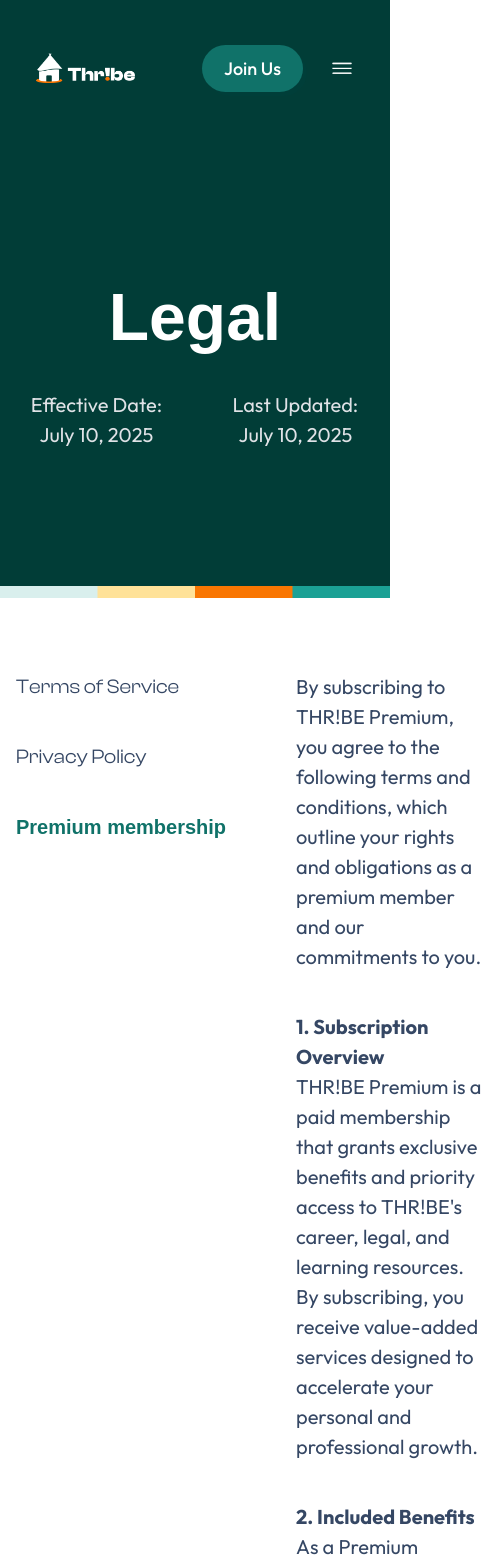
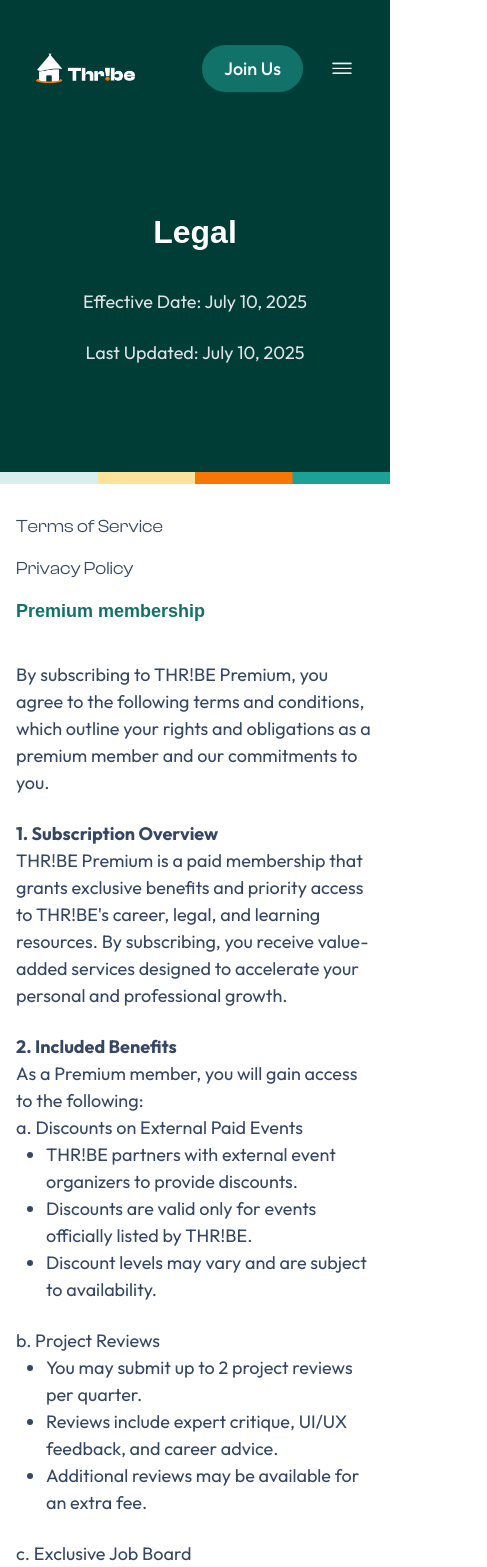
Before and after one commit to chiaka1996/thribes, a Next.js app: page /legal/membership in a window 390 px wide. Shown: the top 1567 px of the page, 487 px wide, since content can reach past the window. Built offline with nearby package versions, Linux system fonts and the light colour scheme; a web font is replaced by a local one.

Commit message:
eorking on the legal page

```diff
--- a/src/app/legal/layout.js
+++ b/src/app/legal/layout.js
@@ -12,9 +12,9 @@
         <main className="overflow-x-none">
             <section className="bg-[#013D37]">
                 <NavigationBar />
-                <div className="max-w-[1248px] mx-auto px-[16px] md:px-[20px] xl:px-0 pt-[148px] pb-[136px] text-center space-y-[40px]">
-                    <h1 className="font-clash text-[#fff] font-[600] text-[66px] leading-[100%] tracking-[1%]">Legal</h1>
-                    <div className="text-[20px] leading-[150%] tracking-[1%] text-[#DFE2E6] flex items-center justify-center gap-x-[40px]">
+                <div className="max-w-[1248px] mx-auto px-[16px] md:px-[20px] xl:px-0 pt-[80px] sm:pt-[148px] pb-[106px] sm:pb-[136px] text-center space-y-[40px]">
+                    <h1 className="font-clash text-[#fff] font-[600] text-[32px] sm:text-[66px] leading-[100%] tracking-[1%]">Legal</h1>
+                    <div className="leading-[150%] tracking-[1%] text-[#DFE2E6] flex flex-wrap items-center justify-center gap-y-[24px] gap-x-[40px]">
                         <span>Effective Date: July 10, 2025</span>
                         <span>Last Updated: July 10, 2025</span>
                     </div>
--- a/src/app/legal/membership/page.jsx
+++ b/src/app/legal/membership/page.jsx
@@ -2,15 +2,14 @@
 
 const Membership = () => {
     return(
-        <section className="max-w-[1248px] mx-auto px-[16px] md:px-[20px] xl:px-0 pt-[74px] flex gap-[40px]">
-            <div className="min-w-[240px] text-secondaryColor text-[20px] font-clash tracking-[1%] space-y-[40px] shrink-0">
+        <section className="max-w-[1248px] mx-auto px-[16px] md:px-[20px] xl:px-0 pt-[34px] sm:pt-[74px] flex flex-col md:flex-row gap-[40px]">
+            <div className="min-w-full md:min-w-[240px] text-secondaryColor font-clash tracking-[1%] space-y-[24px] sm:space-y-[40px] sm:shrink-0 leading-[100%]">
                 <div><Link href="/legal/terms-of-service" >Terms of Service</Link></div>
                 <div><Link href="/legal/privacy-policy">Privacy Policy</Link></div>
                 <div><Link href="/legal/membership" className="font-[600] text-[#107269]">Premium membership</Link></div>
-
             </div>
 
-            <div className="w-[690px] space-y-[40px] text-secondaryColor text-[20px] leading-[150%] tracking-[1%]">
+            <div className="w-full md:w-[690px] space-y-[24px] sm:space-y-[40px] text-secondaryColor leading-[150%] tracking-[1%]">
                 <p>
                     By subscribing to THR!BE Premium, you agree to the following terms and conditions,
                     which outline your rights and obligations as a premium member and our commitments to you.
@@ -27,7 +26,7 @@
                  <div>
                    <h2 className="font-[700]">2. Included Benefits</h2>
                     <p>As a Premium member, you will gain access to the following:</p>
-                    <div className="space-y-[40px]">
+                    <div className="space-y-[24px] sm:space-y-[40px]">
                     <div>
                         <h5>a. Discounts on External Paid Events</h5>
                         <ul className="list-disc list-outside pl-[30px]">
--- a/src/app/legal/privacy-policy/page.jsx
+++ b/src/app/legal/privacy-policy/page.jsx
@@ -2,15 +2,15 @@
 
 const Privacy = () => {
     return(
-        <section className="max-w-[1248px] mx-auto px-[16px] md:px-[20px] xl:px-0 pt-[74px] flex gap-[40px]">
-            <div className="min-w-[240px] text-secondaryColor text-[20px] font-clash tracking-[1%] space-y-[40px] shrink-0">
+        <section className="max-w-[1248px] mx-auto px-[16px] md:px-[20px] xl:px-0 pt-[34px] sm:pt-[74px] flex flex-col md:flex-row gap-[40px]">
+            <div className="min-w-full md:min-w-[240px] text-secondaryColor font-clash tracking-[1%] space-y-[24px] sm:space-y-[40px] sm:shrink-0">
                 <div><Link href="/legal/terms-of-use">Terms of Service</Link></div>
                 <div><Link href="/legal/privacy-policy" className="font-[600] text-[#107269] ">Privacy Policy</Link></div>
                 <div><Link href="/legal/membership">Premium membership</Link></div>
 
             </div>
 
-            <div className="w-[690px] space-y-[40px] text-secondaryColor text-[20px] leading-[150%] tracking-[1%]">
+            <div className="w-full md:w-[690px] space-y-[24px] sm:space-y-[40px] text-secondaryColor leading-[150%] tracking-[1%]">
                 <p>
                    At THR!BE, we value your privacy. This Privacy Policy explains how we collect,
                    use, and protect your personal information when you engage with us through our platform, events,
--- a/src/app/legal/terms-of-service/page.jsx
+++ b/src/app/legal/terms-of-service/page.jsx
@@ -2,15 +2,15 @@
 
 const TermsOfUse = () => {
     return(
-        <section className="max-w-[1248px] mx-auto px-[16px] md:px-[20px] xl:px-0 pt-[74px] flex gap-[40px]">
-            <div className="min-w-[240px] text-secondaryColor text-[20px] font-clash tracking-[1%] space-y-[40px] shrink-0">
+        <section className="max-w-[1248px] mx-auto px-[16px] md:px-[20px] xl:px-0 pt-[34px] sm:pt-[74px] flex flex-col md:flex-row gap-[40px]">
+            <div className="min-w-full md:min-w-[240px] text-secondaryColor text-[20px] font-clash tracking-[1%] space-y-[24px] sm:space-y-[40px] sm:shrink-0">
                 <div><Link href="/legal/terms-of-service" className="font-[600] text-[#107269] ">Terms of Service</Link></div>
                 <div><Link href="/legal/privacy-policy">Privacy Policy</Link></div>
                 <div><Link href="/legal/membership">Premium membership</Link></div>
 
             </div>
 
-            <div className="w-[690px] space-y-[40px] text-secondaryColor text-[20px] leading-[150%] tracking-[1%]">
+            <div className="w-full md:w-[690px] space-y-[24px] sm:space-y-[40px] text-secondaryColor leading-[150%] tracking-[1%]">
                 <p>
                     Welcome to THR!BE, a community dedicated to fostering connection, collaboration,
                     and growth within the tech ecosystem. By accessing, joining, or participating in THR!BE (the “Community”),
@@ -54,7 +54,7 @@
                    <h2 className="font-[700]">4. Intellectual Property & Content Usage</h2>
                     <ul className="list-disc list-outside pl-[30px]">
                     <li>Members retain ownership of content they create but grant THR!BE a non-exclusive license to share or promote member-contributed content within and outside the community, with appropriate credit.</li>
-                    <li>THR!BE’s name, logo, design assets, educational materials, and branded content may not be used, copied, distributed, or resold without prior written permission.</li>
+                    <li>THR!BE&#39;s name, logo, design assets, educational materials, and branded content may not be used, copied, distributed, or resold without prior written permission.</li>
                     </ul>
                 </div>
 
@@ -128,7 +128,7 @@
                 <div>
                    <h2 className="font-[700]">8. Membership Activity & Weeding Policy</h2>
                     <p>To maintain a vibrant, engaged, and high-value community, THR!BE routinely reviews participation. We reserve the right to remove members based on the following conditions:</p>
-                    <div className="space-y-[40px]">
+                    <div className="space-y-[24px] sm:space-y-[40px]">
                     <div>
                         <h5>a. Inactive Memberships</h5>
                         <p>
```
